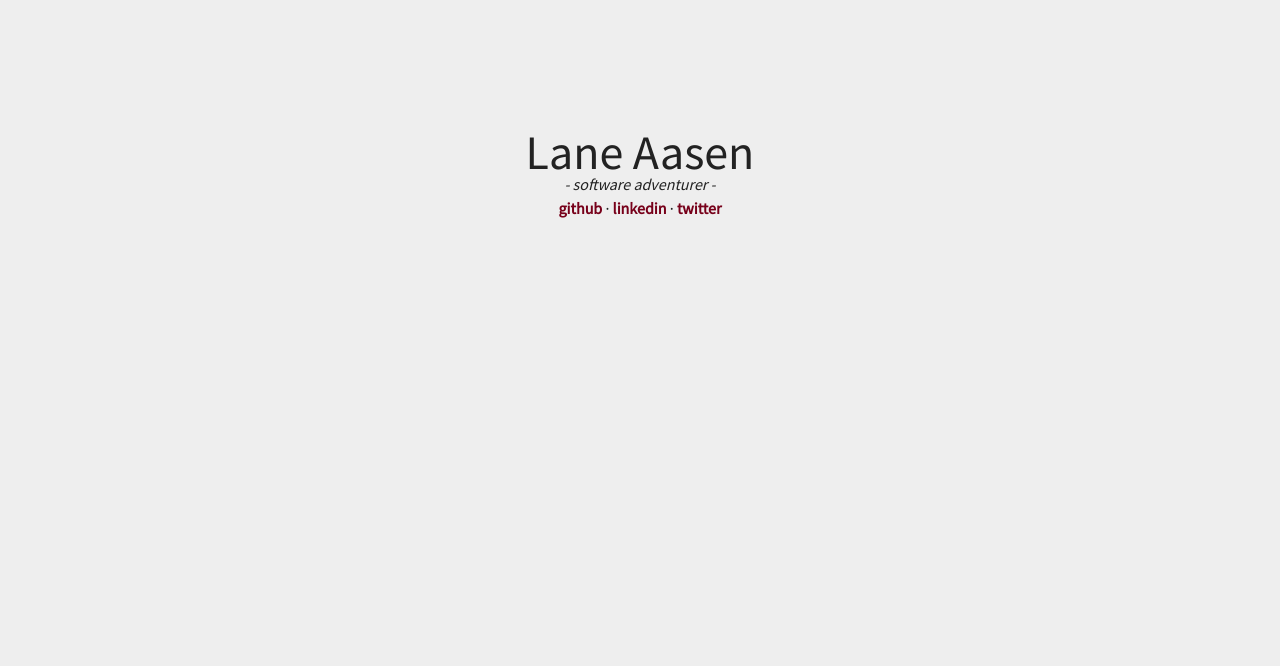
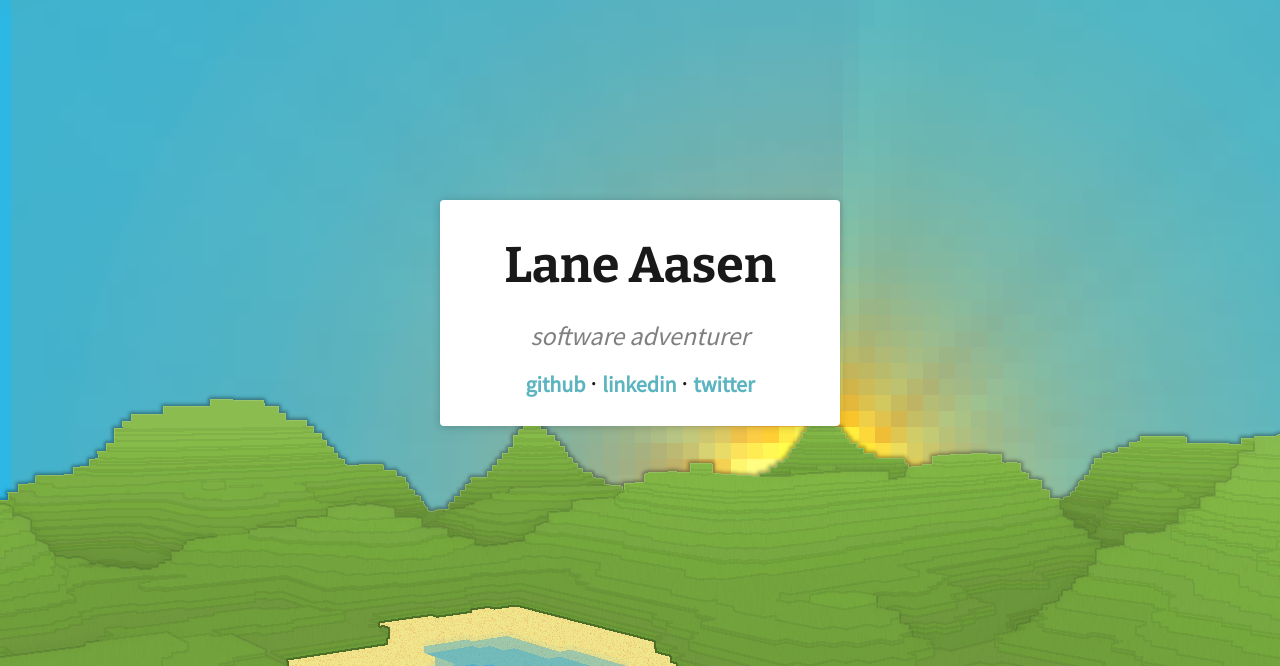
Before and after one commit to aaasen/aaasen.github.com, a PHP site: page / in a window 1280 px wide. Shown: the top 666 px of the page. Run offline with PHP 8.4, Linux system fonts and the light colour scheme.

Commit message:
rough redesign to make the site more interesting and easier to read

```diff
--- a/assets/css/main.css
+++ b/assets/css/main.css
@@ -1,29 +1,47 @@
+
+@import url(http://fonts.googleapis.com/css?family=Bitter:400,700,400italic);
 
 body {
-	font-family: "Source Sans Pro", serif;
-	color: #222;
-	background-color: #eee;
-	padding-top: 128px;
+	font-family: "Source Sans Pro", sans-serif;
+	color: rgba(0, 0, 0, 0.9);
+	background-color: #5bb4c0;
+	background-image: url("../img/voxel.png");
 	text-align: center;
+	font-size: 26px;
 }
 
-h1 {
-	font-size: 48px;
+#name {
+	font-size: 50px;
+	font-family: "Bitter", serif;
+	font-weight: bold;
+	display: block;
+	line-height: 1.8em;
 }
 
-h3 {
-	font-size: 16px;
+#subtitle {
+	color: rgba(0, 0, 0, 0.5);
 	font-weight: normal;
 	font-style: italic;
+	background-color: white;
+	padding: 0px 4px 0px 4px;
+	line-height: 2em;
 }
 
 a {
-	color: #77001a;
+	line-height: 2em;
+	color: #5bb4c0;
 	text-decoration: none;
 	font-weight: bold;
-	font-size: 16px;
+	font-size: 22px;
 }
 
-.social {
-	padding: 8px 0px;
+.box {
+	background-color: white;
+	padding: 20px 0px 20px 0px;
+	width: 400px;
+	margin-top: 200px ;
+	margin-left: auto;
+	margin-right: auto;
+	border-radius: 4px;
+	box-shadow: 0px 1px 8px rgba(0, 0, 0, 0.2);
 }
--- a/index.html
+++ b/index.html
@@ -10,17 +10,13 @@
 
 	<body>
 		<div class="box">
-			<!-- <img id="adventure" src="assets/img/adventure.jpg"></img> -->
+			<span id="name">Lane Aasen</span>
+			<span id="subtitle">software adventurer</span>
 
-			<div class="overlay">
-				<h1>Lane Aasen</h1>
-				<h3>- software adventurer -</h3>
-
-				<div class="social">
-					<a href="https://github.com/aaasen">github</a> &middot;
-					<a href="http://www.linkedin.com/pub/lane-aasen/54/b17/212">linkedin</a> &middot;
-					<a href="https://twitter.com/aaaasen">twitter</a>
-				</div>
+			<div class="social">
+				<a href="https://github.com/aaasen">github</a> &middot;
+				<a href="http://www.linkedin.com/pub/lane-aasen/54/b17/212">linkedin</a> &middot;
+				<a href="https://twitter.com/aaaasen">twitter</a>
 			</div>
 		</div>
 	</body>
```
